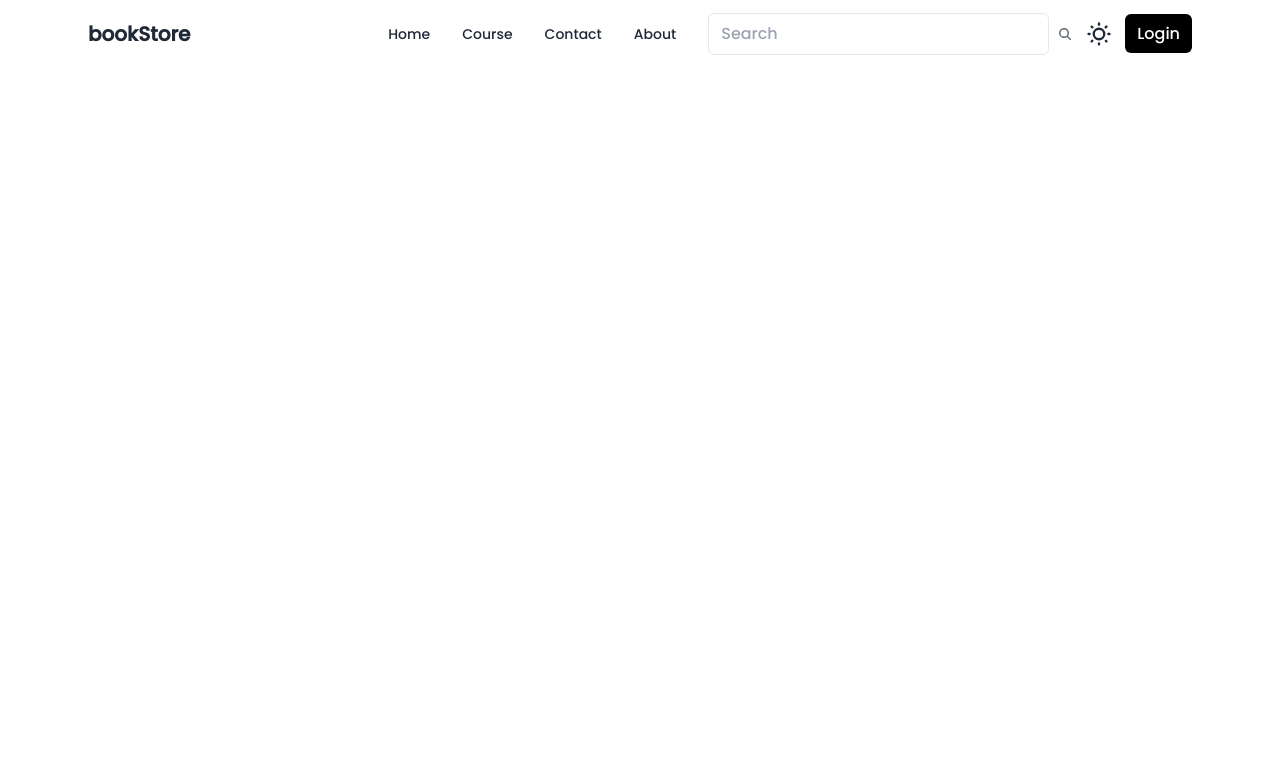
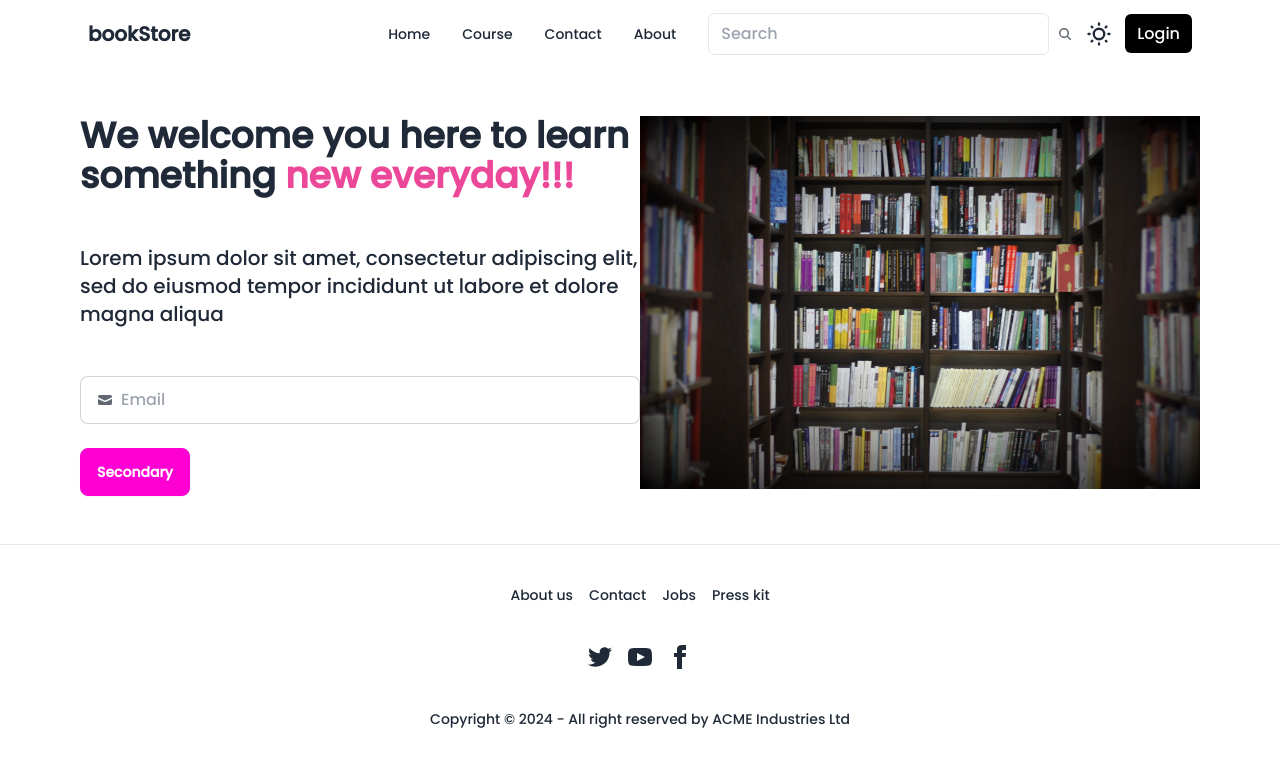
Before and after one commit to Shravyasri1703/Web_Project, a React (Vite) app in the folder Frontend/: page / in a window 1280 px wide. Shown: the top 766 px of the page. Built offline with nearby package versions, Linux system fonts and the light colour scheme.

Commit message:
Added footer and modified App.jsx

```diff
--- a/Frontend/src/App.jsx
+++ b/Frontend/src/App.jsx
@@ -1,9 +1,15 @@
 import React from 'react'
 import Navbar from './components/Navbar'
+import Banner from './components/Banner'
+import Footer from './components/Footer'
 
 const App = () => {
   return (
+    <>
     <Navbar/>
+    <Banner/>
+    <Footer/>
+    </>
   )
 }
 
--- /dev/null
+++ b/Frontend/src/components/Footer.jsx
@@ -0,0 +1,59 @@
+import React from "react";
+
+const Footer = () => {
+  return (
+    <div className="mt-12">
+      <hr />
+      <footer className="footer footer-center p-10 text-base-content rounded">
+        <nav className="grid grid-flow-col gap-4">
+          <a className="link link-hover">About us</a>
+          <a className="link link-hover">Contact</a>
+          <a className="link link-hover">Jobs</a>
+          <a className="link link-hover">Press kit</a>
+        </nav>
+        <nav>
+          <div className="grid grid-flow-col gap-4">
+            <a>
+              <svg
+                xmlns="http://www.w3.org/2000/svg"
+                width="24"
+                height="24"
+                viewBox="0 0 24 24"
+                className="fill-current"
+              >
+                <path d="M24 4.557c-.883.392-1.832.656-2.828.775 1.017-.609 1.798-1.574 2.165-2.724-.951.564-2.005.974-3.127 1.195-.897-.957-2.178-1.555-3.594-1.555-3.179 0-5.515 2.966-4.797 6.045-4.091-.205-7.719-2.165-10.148-5.144-1.29 2.213-.669 5.108 1.523 6.574-.806-.026-1.566-.247-2.229-.616-.054 2.281 1.581 4.415 3.949 4.89-.693.188-1.452.232-2.224.084.626 1.956 2.444 3.379 4.6 3.419-2.07 1.623-4.678 2.348-7.29 2.04 2.179 1.397 4.768 2.212 7.548 2.212 9.142 0 14.307-7.721 13.995-14.646.962-.695 1.797-1.562 2.457-2.549z"></path>
+              </svg>
+            </a>
+            <a>
+              <svg
+                xmlns="http://www.w3.org/2000/svg"
+                width="24"
+                height="24"
+                viewBox="0 0 24 24"
+                className="fill-current"
+              >
+                <path d="M19.615 3.184c-3.604-.246-11.631-.245-15.23 0-3.897.266-4.356 2.62-4.385 8.816.029 6.185.484 8.549 4.385 8.816 3.6.245 11.626.246 15.23 0 3.897-.266 4.356-2.62 4.385-8.816-.029-6.185-.484-8.549-4.385-8.816zm-10.615 12.816v-8l8 3.993-8 4.007z"></path>
+              </svg>
+            </a>
+            <a>
+              <svg
+                xmlns="http://www.w3.org/2000/svg"
+                width="24"
+                height="24"
+                viewBox="0 0 24 24"
+                className="fill-current"
+              >
+                <path d="M9 8h-3v4h3v12h5v-12h3.642l.358-4h-4v-1.667c0-.955.192-1.333 1.115-1.333h2.885v-5h-3.808c-3.596 0-5.192 1.583-5.192 4.615v3.385z"></path>
+              </svg>
+            </a>
+          </div>
+        </nav>
+        <aside>
+          <p>Copyright © 2024 - All right reserved by ACME Industries Ltd</p>
+        </aside>
+      </footer>
+    </div>
+  );
+};
+
+export default Footer;
```
